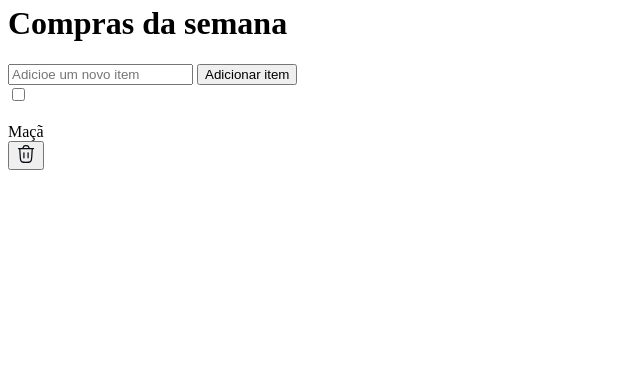
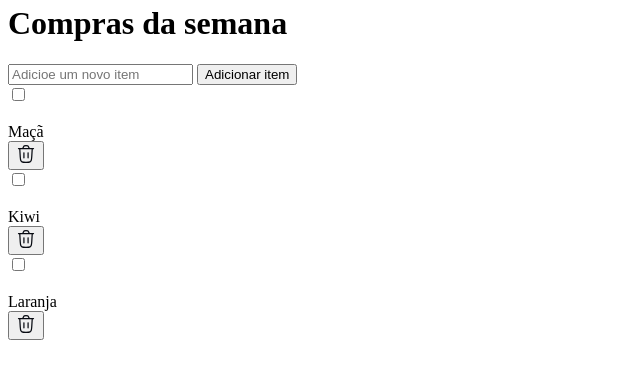
Before and after one commit to LauraA12c/quicklist, a plain HTML site: page index.html in a window 1280 px wide. Shown: the part 70-448 px from the top of the page, without its empty margins (0-640 px from the left). Drawn offline with nearby package versions, Linux system fonts and the light colour scheme.

Commit message:
quinto commit

```diff
--- a/index.html
+++ b/index.html
@@ -44,6 +44,34 @@
             <img src="./trash-icon.svg" alt="trash">
         </button>
     </div>
+    <div class="item">
+        <div>
+            <input type="checkbox" nome="list" id="item-1">
+            <div class="custom-checkbox">
+                <img src="./checked.svg" alt="checked">
+            </div>
+
+<label for="item-1">Kiwi</label>
+
+        </div>
+        <button>
+            <img src="./trash-icon.svg" alt="trash">
+        </button>
+    </div>
+    <div class="item">
+        <div>
+            <input type="checkbox" nome="list" id="item-1">
+            <div class="custom-checkbox">
+                <img src="./checked.svg" alt="checked">
+            </div>
+
+<label for="item-1">Laranja</label>
+
+        </div>
+        <button>
+            <img src="./trash-icon.svg" alt="trash">
+        </button>
+    </div>
 </section>
 
 </main>
```
